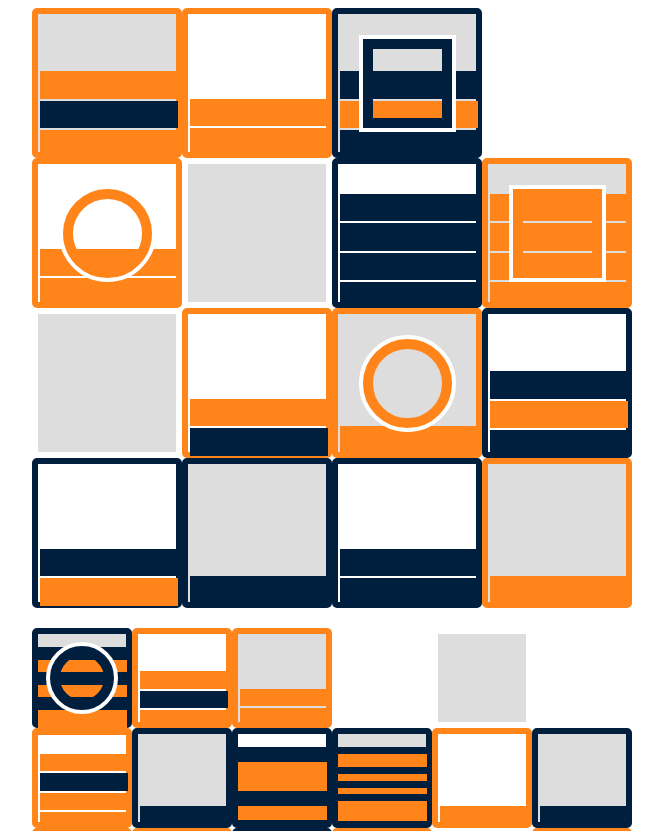
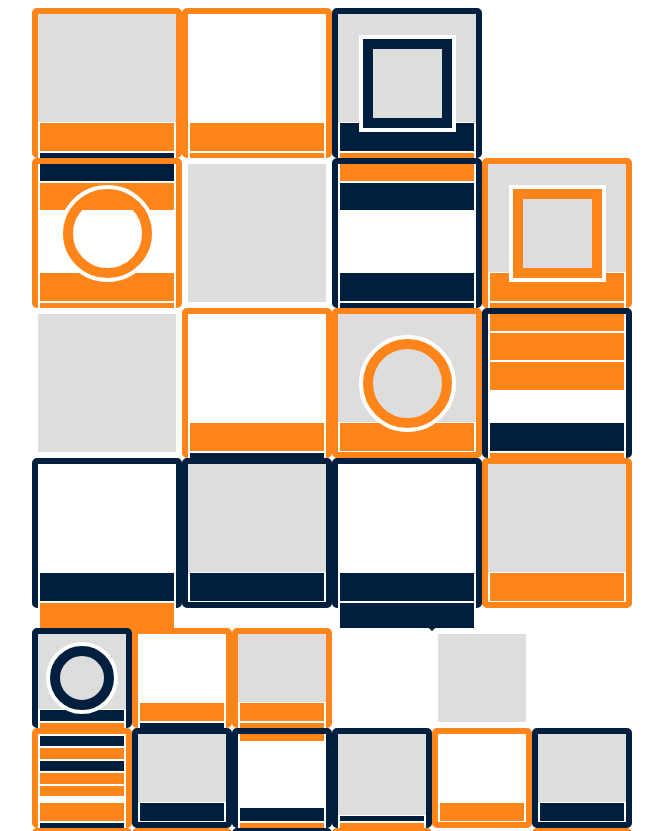
Before and after one commit to TehShrike/tak-board, a website: page index.html in a window 1280 px wide. Shown: the top 831 px of the page, without its empty margins (308-971 px from the left). Drawn offline with Linux system fonts and the light colour scheme.

Commit message:
FLEEEEEEEX

```diff
--- a/board-style-1.css
+++ b/board-style-1.css
@@ -24,6 +24,10 @@ SILVER #DDDDDD
 	$x-color: #001F3F;
 	$o-color: #FF851B;
 	$negative-space-color: white;
+
+	$squarePaddingToTopPiece: 25%;
+	$pieceEdgeThickness: 10px;
+	$pieceEdgeBorder: 2px;
 
 	.square-pieces {
 		height: 1px;
@@ -60,39 +64,32 @@ SILVER #DDDDDD
 	.row-count-3,
 	.row-count-4,
 	.row-count-5 {
-		height: 100%;
 		.tak-piece {
 			height: 20%;
 		}
 	}
 
-	.row-count-1 .square-spacer { height: 80%; }
-	.row-count-2 .square-spacer { height: 60%; }
-	.row-count-3 .square-spacer { height: 40%; }
-	.row-count-4 .square-spacer { height: 20%; }
-
-	.at-least-5 .square-spacer { display: none; }
-
 	.at-least-6 {
-		display: table;
-		height: 100%;
 		.tak-piece {
-			display: table-row;
-		}
-		.tak-piece:before {
-			content: " ";
-			display: table-cell;
-			width: 100%;
+			flex-grow: 1;
 		}
 	}
 
 	/* piece sizes */
 	.tak-piece {
-		width: 100%;
-		font-size: 1px; /* WTF?!? */
-		margin: 2px;
+		border-top: 1px;
+		border-bottom: 1px;
+		border-left: 2px;
+		border-right: 2px;
+
+		border-style: solid;
+		border-color: $negative-space-color;
 	}
 
+	.piece-holder {
+		display: flex;
+		flex-direction: column-reverse;
+	}
 
 
 
@@ -121,10 +118,6 @@ SILVER #DDDDDD
 		width: 33.333333333%;
 		height: 33.333333333%;
 	}
-
-	$squarePaddingToTopPiece: 25%;
-	$pieceEdgeThickness: 10px;
-	$pieceEdgeBorder: 2px;
 
 	.piece-topper {
 		position: absolute;
--- a/build.css
+++ b/build.css
@@ -68,57 +68,28 @@ SILVER #DDDDDD
 	background-color: #001F3F;
 }
 
-.tak-board-1 .row-count-1, .tak-board-1 .row-count-2, .tak-board-1 .row-count-3, .tak-board-1 .row-count-4, .tak-board-1 .row-count-5 {
-	height: 100%;
-}
-
 .tak-board-1 .row-count-1 .tak-piece, .tak-board-1 .row-count-2 .tak-piece, .tak-board-1 .row-count-3 .tak-piece, .tak-board-1 .row-count-4 .tak-piece, .tak-board-1 .row-count-5 .tak-piece {
 	height: 20%;
 }
 
-.tak-board-1 .row-count-1 .square-spacer {
-	height: 80%;
-}
-
-.tak-board-1 .row-count-2 .square-spacer {
-	height: 60%;
-}
-
-.tak-board-1 .row-count-3 .square-spacer {
-	height: 40%;
-}
-
-.tak-board-1 .row-count-4 .square-spacer {
-	height: 20%;
-}
-
-.tak-board-1 .at-least-5 .square-spacer {
-	display: none;
-}
-
-.tak-board-1 .at-least-6 {
-	display: table;
-	height: 100%;
-}
-
 .tak-board-1 .at-least-6 .tak-piece {
-	display: table-row;
-}
-
-.tak-board-1 .at-least-6 .tak-piece:before {
-	content: " ";
-	display: table-cell;
-	width: 100%;
+	flex-grow: 1;
 }
 
 /* piece sizes */
 
 .tak-board-1 .tak-piece {
-	width: 100%;
-	font-size: 1px;
+	border-top: 1px;
+	border-bottom: 1px;
+	border-left: 2px;
+	border-right: 2px;
+	border-style: solid;
+	border-color: white;
+}
 
-	/* WTF?!? */
-	margin: 2px;
+.tak-board-1 .piece-holder {
+	display: flex;
+	flex-direction: column-reverse;
 }
 
 /* square sizes */
```
Also changed, not shown: board-1.html (+2 -4 lines), build.js.
